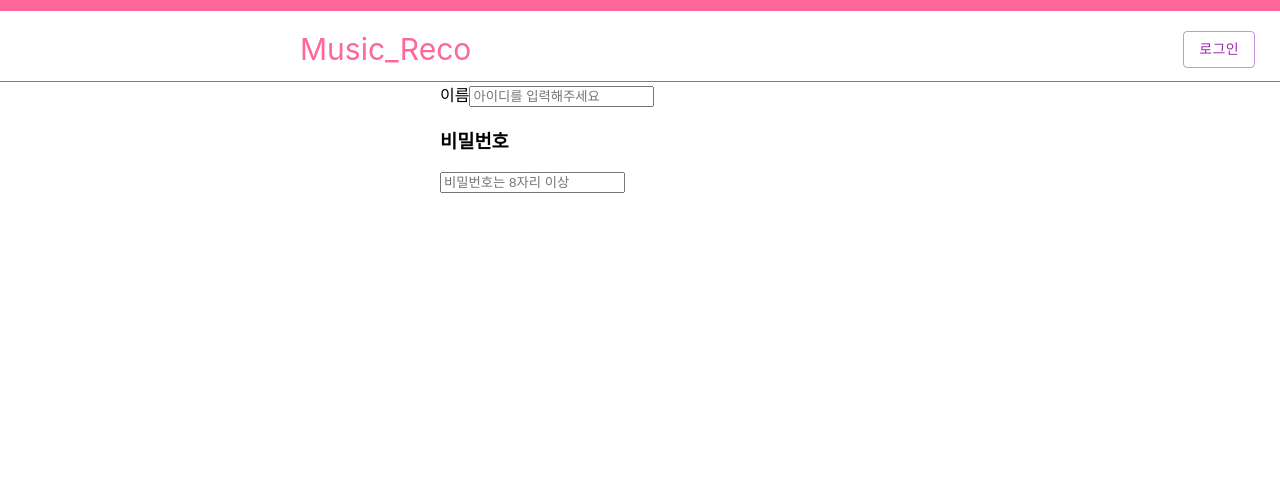
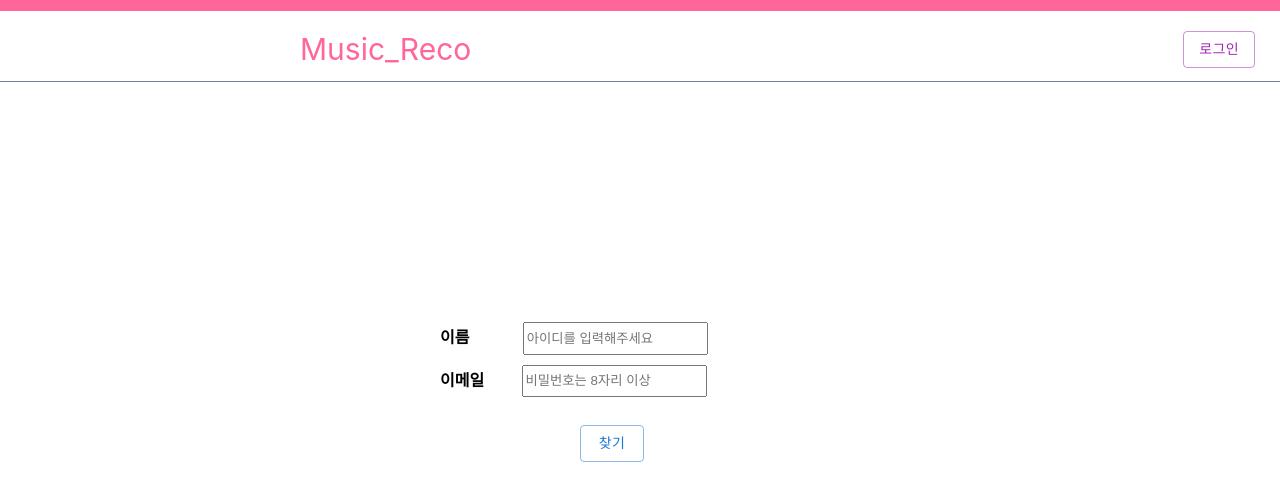
Before and after one commit to Jungsooooooo/music_site_front, a React (Create React App) app: page /finduser in a window 1280 px wide. Shown: the top 500 px of the page. Built offline with nearby package versions, Linux system fonts and the light colour scheme.

Commit message:
아이디 찾기 화면 구현 진행중

```diff
--- a/src/css/FindUser.css
+++ b/src/css/FindUser.css
@@ -1,8 +1,23 @@
 .findUser {
   width: 25em;
-  margin: 0 auto;
+  margin: 15em auto;
 }
 
-#findId {
-  width: 60%;
+#findIdName {
+  margin-left: 4em;
+  height: 2em;
 }
+
+#findIdEmail {
+  margin-top: 10px;
+  margin-left: 2.8em;
+  height: 2em;
+}
+
+.findUserLableName {
+  font-weight: bold;
+}
+
+.findButton {
+  margin: 2em 1em 4em 10em !important;
+}
--- a/src/music/user/FindUser.js
+++ b/src/music/user/FindUser.js
@@ -1,22 +1,37 @@
 import React from "react";
+import { Button } from "@mui/material";
+import axios from "axios";
 
 import "../../css/FindUser.css";
 
 const FindUser = () => {
+  const findId = () => {
+    const input = {
+      name: document.getElementById("findIdName").value,
+      email: document.getElementById("findIdEmail").value,
+    };
+
+    return axios.post("/api/users/findid", input).then((res) => {
+      console.log(res.data);
+    });
+  };
+
   return (
-    <>
     <div className="findUser">
       <div>
-          이름
+        <label className="findUserLableName">이름</label>
         <input id="findIdName" type="text" placeholder="아이디를 입력해주세요"></input>
       </div>
       <div>
-          <h3>비밀번호</h3>
-          <input id="findIdEmail" type="password" placeholder="비밀번호는 8자리 이상"></input>
+        <label className="findUserLableName">이메일</label>
+        <input id="findIdEmail" type="text" placeholder="비밀번호는 8자리 이상"></input>
       </div>
-        <div></div>
+      <div>
+        <Button variant="outlined" className="findButton" onClick={findId}>
+          찾기
+        </Button>
       </div>
-    </>
+    </div>
   );
 };
 
```
Lines whose indentation alone changed are shown as unchanged.
